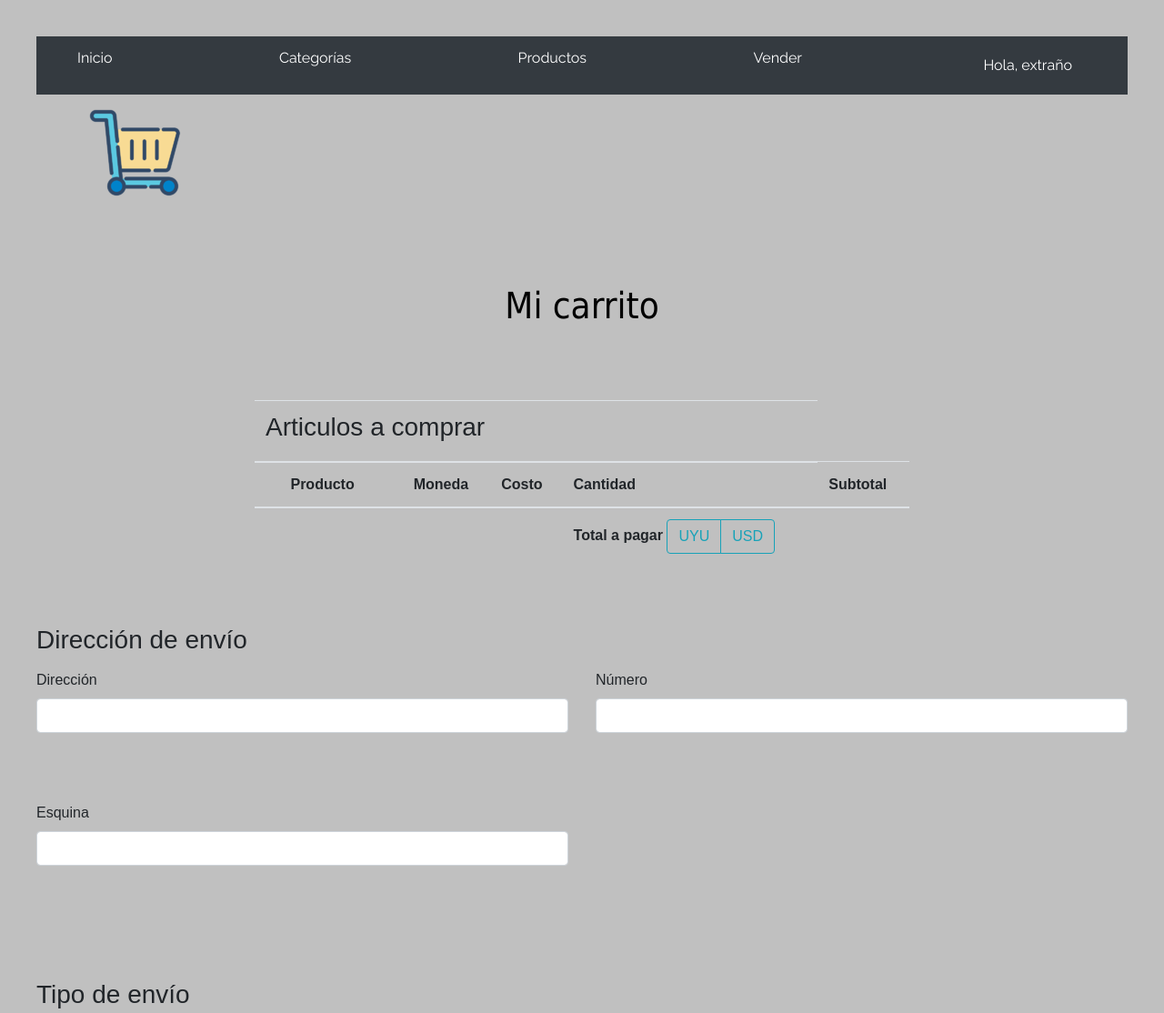
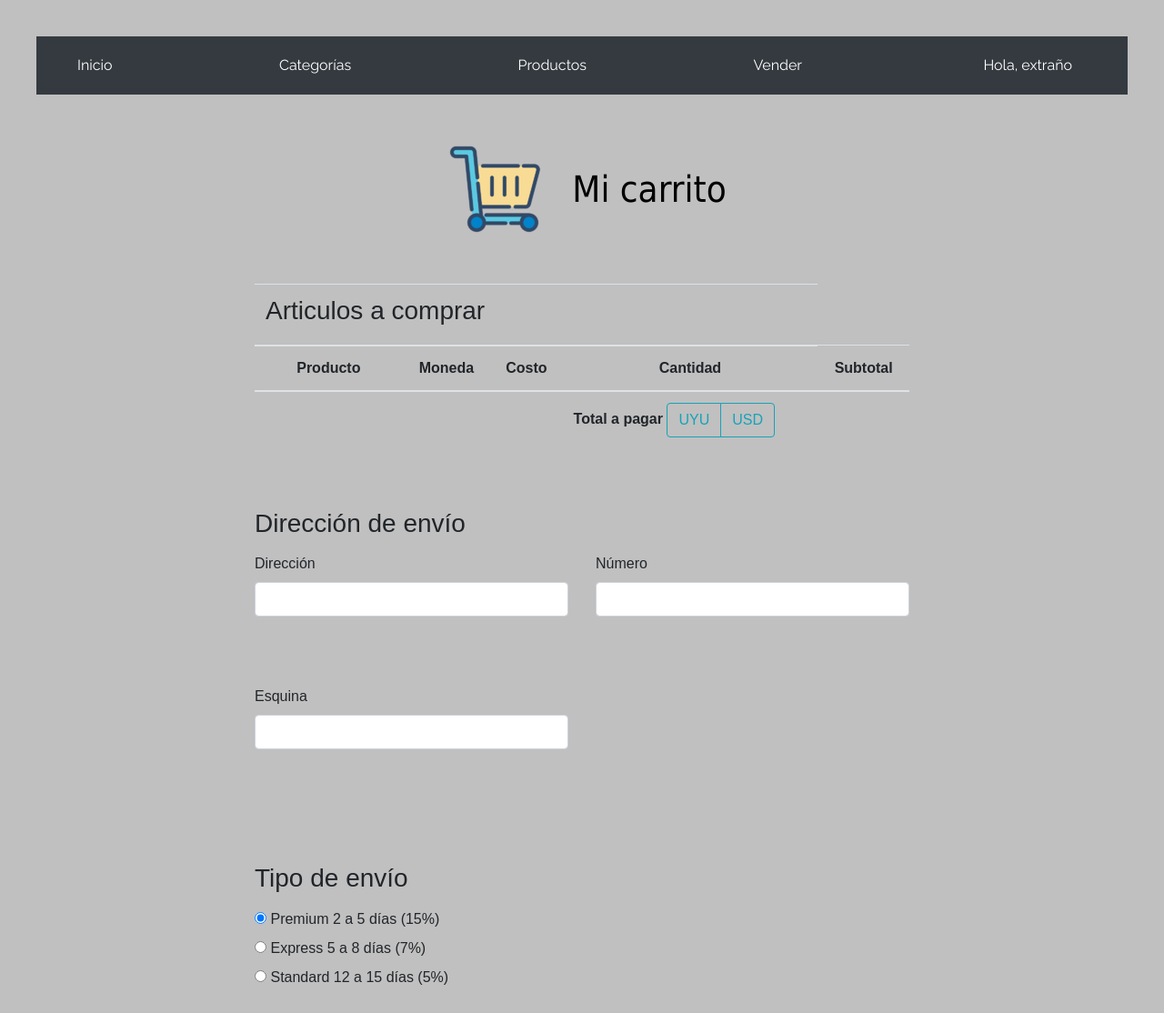
Before and after one commit to anaclaraolivera/jap_ecommerce, a plain HTML site: page cart.html in a window 1280 px wide. Shown: the top 1114 px of the page at 91% size. Drawn offline with Linux system fonts and the light colour scheme; no server answers.

Commit message:
style
vuelvo a poner los styles acá porque en la carpeta de style hacía que otras cosas se modificaran y quedaran mal.

```diff
--- a/cart.html
+++ b/cart.html
@@ -29,6 +29,38 @@
         font-size: 3.5rem;
       }
     }
+
+  .center-item {
+  margin-left: auto;
+  margin-right: auto;
+  width: 60%;
+
+}
+
+.espacio-columnas>td {
+  padding-bottom: 1em;
+  padding-left: 2em;
+  padding-right: 2em;
+}
+
+.alineado {
+  text-align: center
+}
+
+.container {
+  display: flex;
+  align-items: center;
+  justify-content: center
+}
+
+.text {
+  font-size: 20px;
+  padding-left: 20px;
+}
+
+.espacio-entre-divs {
+  margin-bottom: 50px;
+}
   </style>
   <link href="css/bootstrap.min.css" rel="stylesheet">
   <link href="css/styles.css" rel="stylesheet">
```
